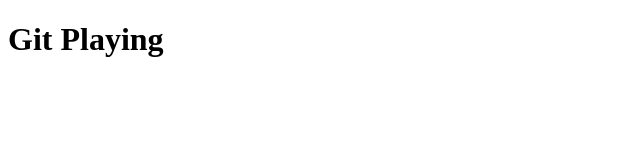
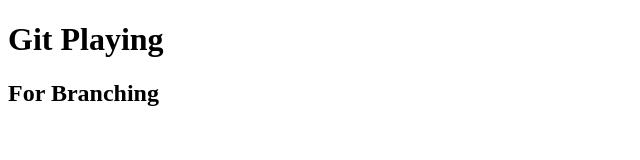
Before and after one commit to socr18/git_exercise, a plain HTML site: page index.html in a window 1280 px wide. Shown: the whole page, without its empty margins (0-640 px from the left). Drawn offline with Linux system fonts and the light colour scheme.

Commit message:
adding a heading to the website

```diff
--- a/index.html
+++ b/index.html
@@ -7,5 +7,6 @@
   </head>
   <body>
     <h1>Git Playing</h1>
+    <h2>For Branching</h2>
   </body>
 </html>
```
